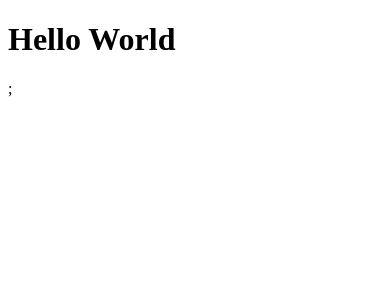
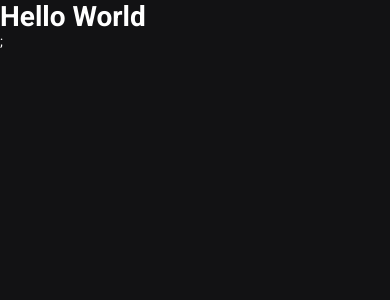
Before and after one commit to BarrosVentura/ignews, a Next.js app: page / in a window 390 px wide. Shown: the top 300 px of the page. Built offline with nearby package versions, Linux system fonts and the light colour scheme.

Commit message:
feat: add global styles

```diff
--- a/src/pages/_app.tsx
+++ b/src/pages/_app.tsx
@@ -1,4 +1,6 @@
 import { AppProps } from "next/app";
+
+import "../styles/global.scss";
 
 function MyApp({ Component, pageProps }: AppProps) {
   return <Component {...pageProps} />;
--- /dev/null
+++ b/src/styles/global.scss
@@ -0,0 +1,50 @@
+* {
+  margin: 0;
+  padding: 0;
+  box-sizing: border-box;
+}
+
+:root {
+  --white: #ffffff;
+
+  --gray-100: #e1e1e6;
+  --gray-300: #a8a8b3;
+  --gray-900: #121214;
+
+  --cyan-500: #61dafb;
+  --yellow-500: #eba417;
+}
+
+@media (max-width: 1080px) {
+  html {
+    font-size: 93.75%;
+  }
+}
+
+@media (max-width: 720px) {
+  html {
+    font-size: 87.5%;
+  }
+}
+
+body {
+  background: var(--gray-900);
+  color: var(--white);
+}
+
+body,
+input,
+textarea,
+select,
+button {
+  font: 400 1rem "Roboto", sans-serif;
+}
+
+button {
+  cursor: pointer;
+}
+
+a {
+  color: inherit;
+  text-decoration: none;
+}
```
Also changed, not shown: src/styles/Home.module.scss (deleted).
